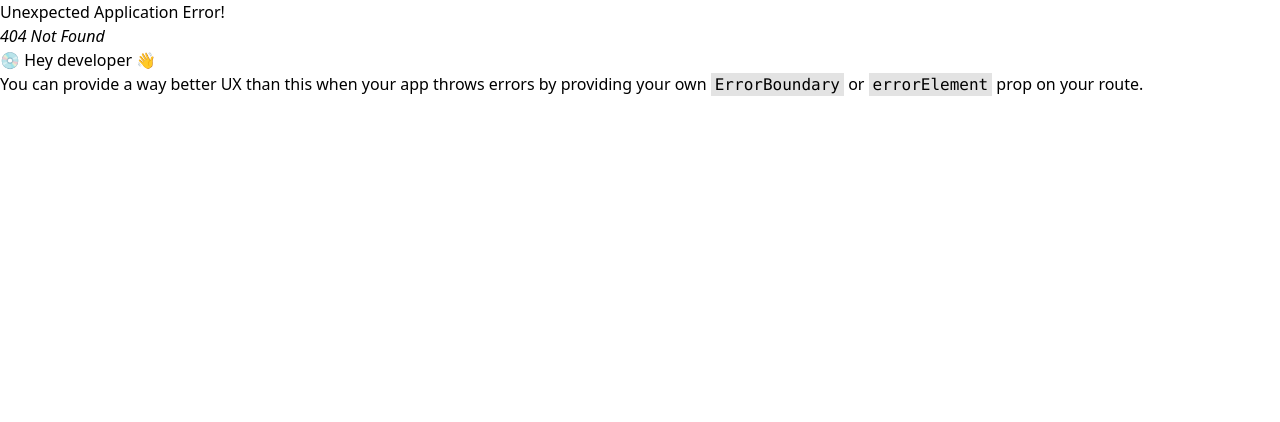
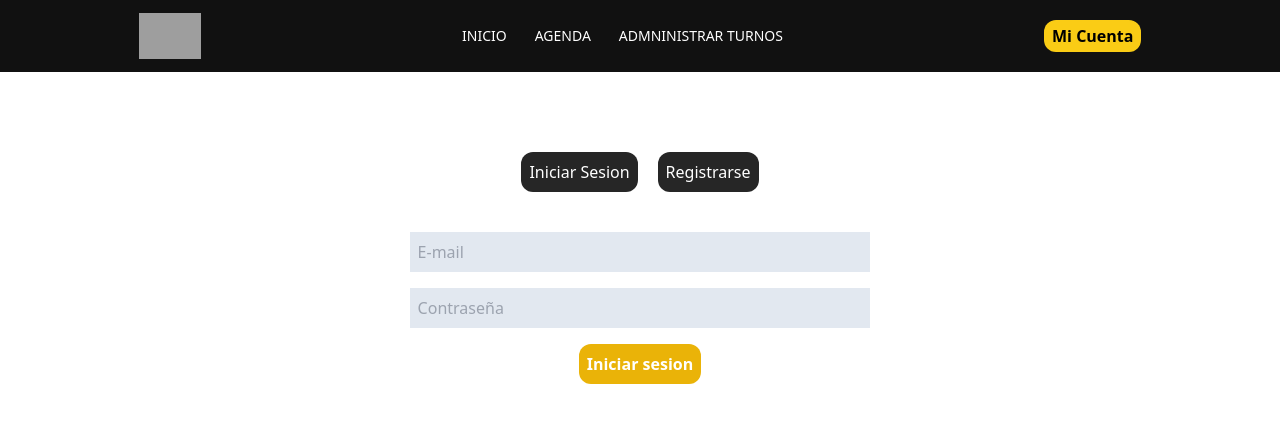
Before and after one commit to Agustin019/jotaabarber-basic, a React (Vite) app: page /micuenta in a window 1280 px wide. Before the commit this address had no page. Shown: the top 422 px of the page. Built offline with nearby package versions, Linux system fonts and the light colour scheme; grey boxes are pictures that could not be loaded.

Commit message:
Creando contexto de autenticacion y formularios de registro y login

```diff
--- /dev/null
+++ b/src/components/login.jsx
@@ -0,0 +1,29 @@
+import React from 'react'
+
+export default function Login() {
+    return (
+        <form>
+            <div className='mb-4'>
+                <input
+                    type="text"
+                    placeholder='E-mail'
+                    className='p-2 w-full bg-slate-200'
+                />
+            </div>
+            <div className='mb-4'>
+                <input
+                    type="password"
+                    placeholder='Contraseña'
+                    className='p-2 w-full  bg-slate-200'
+                />
+            </div>
+            <div className='flex justify-center'>
+                <input
+                    type="submit"
+                    value="Iniciar sesion"
+                    className='p-2 bg-yellow-500 text-white font-semibold rounded-xl mx-auto'
+                />
+            </div>
+        </form>
+    )
+}
--- a/src/components/navbar.jsx
+++ b/src/components/navbar.jsx
@@ -56,11 +56,11 @@ export default function Navbar() {
             <span className={nav ? 'line2__bars-menu' : ''}></span>
             <span className={nav ? 'line3__bars-menu' : ''}></span>
           </div>
-          <input
-            type="button"
-            value="Iniciar sesion"
-            className='py-1 px-2 rounded-xl bg-yellow-400 font-semibold hidden md:block'
-          />
+          <Link
+            to='/micuenta'
+            className='py-1 px-2 rounded-xl bg-yellow-400 font-semibold hidden md:block cursor-pointer'
+          >Mi Cuenta
+          </Link>
         </div>
       </div>
       <div className={nav ? 'md:hidden fixed left-0 top-0 w-full h-screen transition-colors duration-300 bg-black/70 z-20' : 'z-30'}>
@@ -85,11 +85,11 @@ export default function Navbar() {
               <Link to={'/turnos'}> <li className='py-4 text-sm text-white'>Nuevo Turno</li> </Link>
               <Link to={'/nosotros'}> <li className='py-4 text-sm text-white'>Nosotros</li> </Link>
             </ul>
-            <input
-              type="button"
-              value="Iniciar sesion"
-              className='py-1 px-2 rounded-xl bg-yellow-400 font-semibold md:hidden '
-            />
+            <Link
+            to='/micuenta'
+            className='py-1 px-2 rounded-xl bg-yellow-400 font-semibold hidden md:block cursor-pointer'
+          >Mi Cuenta
+          </Link>
             <div className="pt-12">
               <p className='text-sm sm:text-lg uppercase tracking-widest text-yellow-200'>¡Sigamos conectados!</p>
               <div className='flex items-center justify-between my-4 w-full sm:w-[80%]'>
--- /dev/null
+++ b/src/components/register.jsx
@@ -0,0 +1,31 @@
+import React from 'react'
+
+export default function Register({ setEmailRegister, setPasswordRegister }) {
+    return (
+        <form>
+            <div className='mb-4'>
+                <input
+                    type="text"
+                    placeholder='E-mail'
+                    className='p-2 w-full bg-slate-200'
+                    onChange={(e) => setEmailRegister(e.target.value) }
+                />
+            </div>
+            <div className='mb-4'>
+                <input
+                    type="password"
+                    placeholder='Contraseña'
+                    className='p-2 w-full  bg-slate-200'
+                    onChange={(e) => setPasswordRegister(e.target.value) }
+                />
+            </div>
+            <div className='flex justify-center'>
+                <input
+                    type="submit"
+                    value="Registrarse"
+                    className='p-2 bg-yellow-500 text-white font-semibold rounded-xl mx-auto'
+                />
+            </div>
+        </form>
+    )
+}
--- /dev/null
+++ b/src/context/authContext.jsx
@@ -0,0 +1,45 @@
+import { auth } from "../utils/firebaseconfig";
+import { createContext, useContext } from 'react'
+
+import { createUserWithEmailAndPassword, signInWithEmailAndPassword, signInWithPopup, GoogleAuthProvider, signOut } from "firebase/auth";
+
+export const authContext = createContext()
+
+export const useAuth = () => {
+    const context = useContext(authContext)
+    if(!context){
+        console.log('error creando al crear contexto')
+    }
+    return context
+}
+
+export const AuthProvider = ({children}) =>{
+    const register = async () =>{
+       const response = await createUserWithEmailAndPassword(email, password)
+        console.log(response)
+    }
+    const login = async (email, password) => {
+        const response = await signInWithEmailAndPassword(email, password)
+        console.log(response)
+    }
+    const loginWithGoogle = async () =>{
+        const responseGoogle = new GoogleAuthProvider
+        return await signInWithPopup(auth, responseGoogle)
+    }
+    const logOut = async () => {
+        const response = await signOut(auth)
+        console.log(response)
+    }
+    return(
+        <authContext.Provider
+            value={{
+                register,
+                login,
+                loginWithGoogle,
+                logOut
+           }}
+        >
+            {children}
+        </authContext.Provider>
+    )
+}
--- /dev/null
+++ b/src/context/contexttoPriueva.jsx
@@ -0,0 +1,36 @@
+import { auth } from "../utils/firebaseconfig";
+import { useContext, createContext } from "react";
+import { createUserWithEmailAndPassword, signInWithEmailAndPassword } from 'firebase/auth'
+
+const authContext = createContext()
+
+export const useAuth = () => {
+    const context = useContext(authContext)
+    if (!context) {
+        console.log('Error with auth context')
+    }
+    return context
+}
+
+export const AuthProvider = ({ children }) => {
+
+    const register = async (email,password) => {
+        const response = await createUserWithEmailAndPassword(email,password)
+        console.log(response)
+    }
+    const login = async (email,password) => {
+        const response = await signInWithEmailAndPassword(email,password)
+        console.log(response)
+    }
+    return (
+        <authContext.Provider
+            value={{
+                register,
+                login,
+
+            }}
+        >
+            {children}
+        </authContext.Provider>
+    )
+}
--- /dev/null
+++ b/src/pages/miCuenta.jsx
@@ -0,0 +1,32 @@
+import React, { useState } from 'react'
+import Login from '../components/login'
+import Register from '../components/register'
+
+export default function MiCuenta() {
+    const [ form, setForm ] = useState('login')
+
+    const [ emailRegister, setEmailRegister ] = useState("")
+    const [ passwordRegister, setPasswordRegister ] = useState("")
+
+    const handleRegister = (e) => {
+        e.preventDefault()
+    }
+
+  return (
+    <main className='w-[90%] mx-auto'>
+        <section className='w-full mt-20'>
+            <article className='flex gap-x-5 justify-center'>
+                <button className='rounded-xl p-2 bg-neutral-800 text-white font-medium' onClick={() => setForm('login')}>Iniciar Sesion</button>
+                <button className='rounded-xl p-2 bg-neutral-800 text-white font-medium' onClick={() => setForm('register')}>Registrarse</button>
+            </article>
+           <article className='w-[40%] mx-auto my-10'>
+             {
+                 form === 'login'
+                 ? <Login/>
+                 : <Register setEmailRegister={setEmailRegister} setPasswordRegister={setPasswordRegister}/>
+             }
+           </article>
+        </section>
+    </main>
+  )
+}
```
Also changed, not shown: src/main.jsx (+24 -15 lines).
